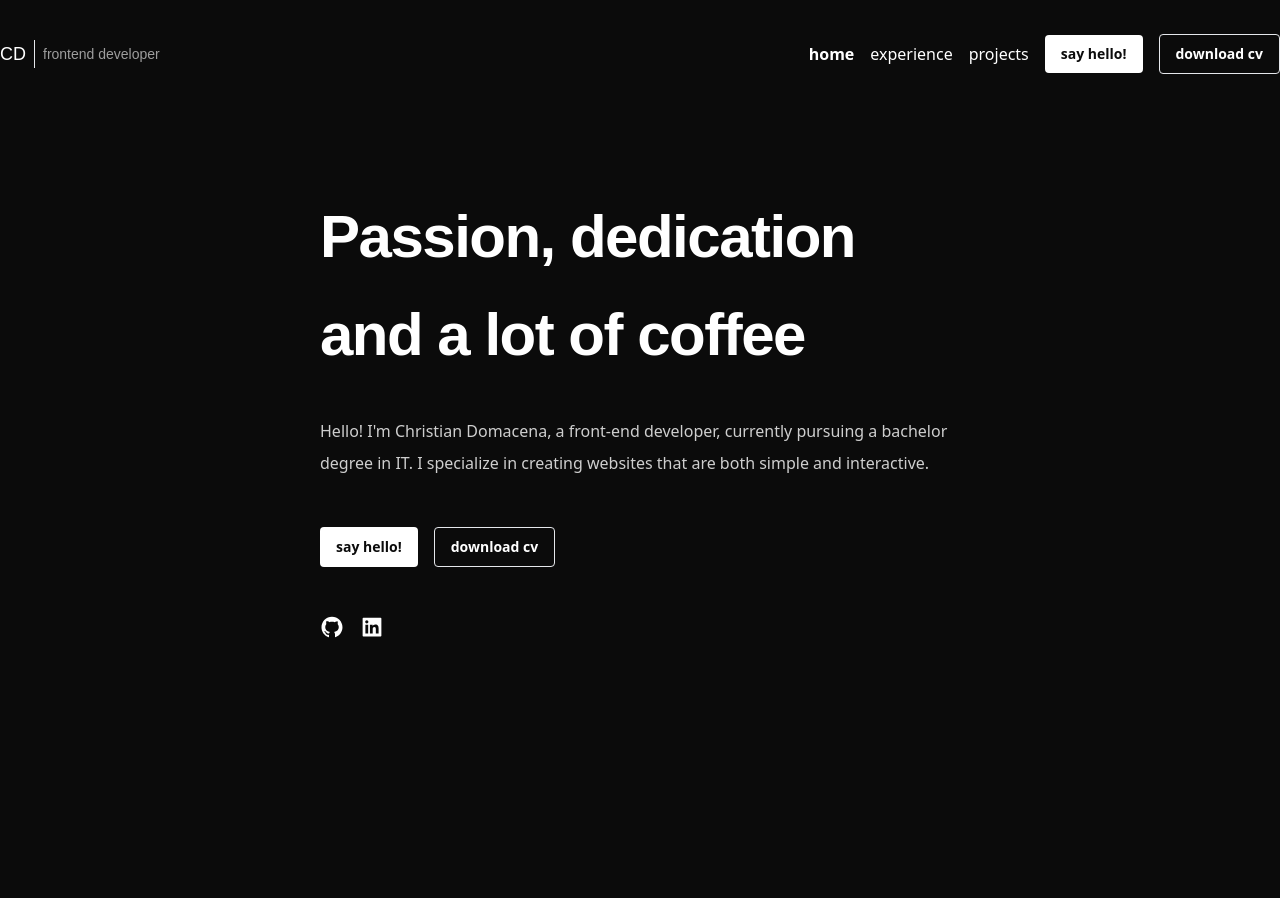
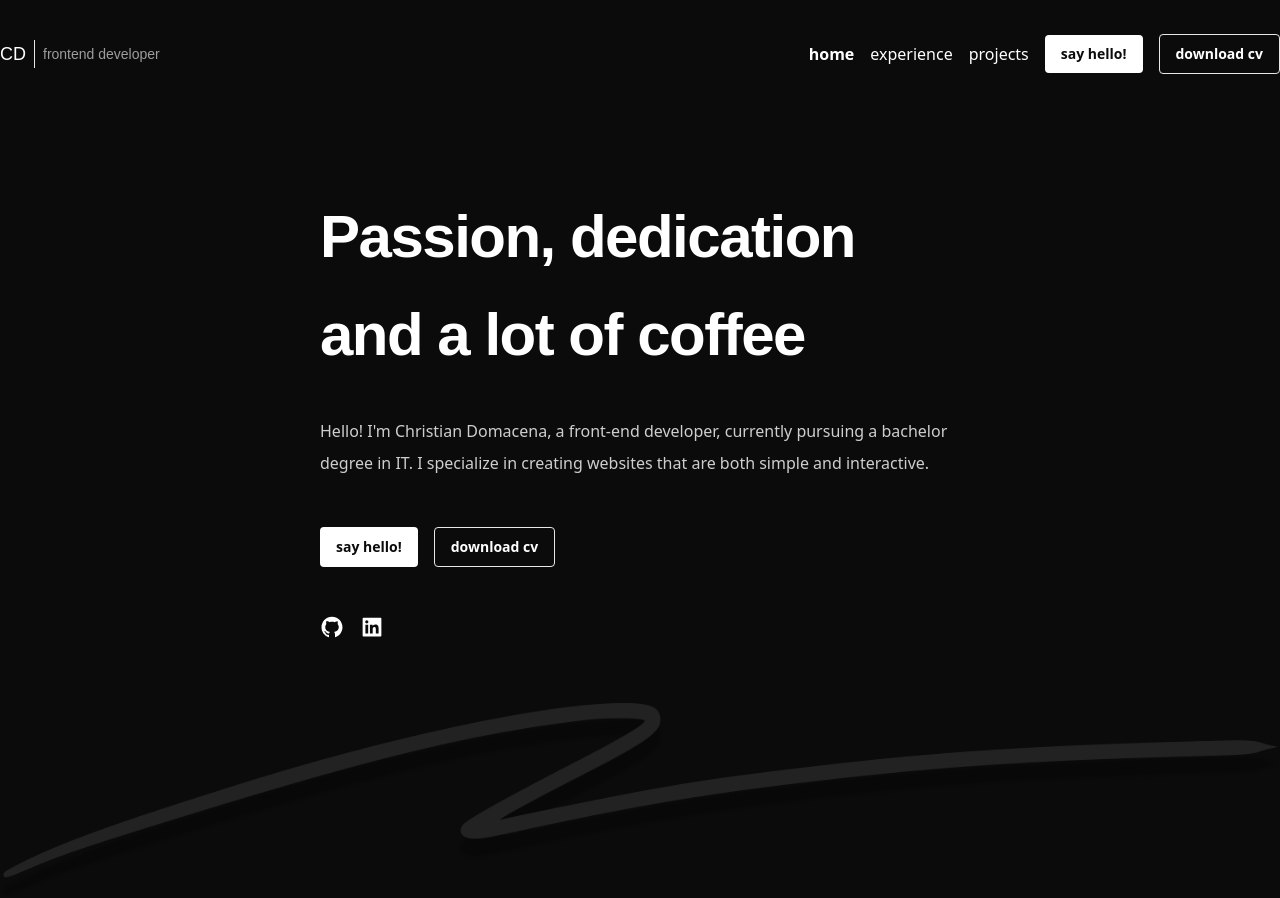
Before and after one commit to cjdomacena/my-portfolio, a React (Create React App) app: page / in a window 1280 px wide. Before the commit the page ends 800 px from the top, so only its background shows below. Built offline with nearby package versions, Linux system fonts and the light colour scheme; the HTML template or start-up script is replaced by a standard one.

Commit message:
feat: :sparkles: homepage

```diff
--- a/src/pages/Home.tsx
+++ b/src/pages/Home.tsx
@@ -1,14 +1,15 @@
 import React from 'react'
 import Button from '../components/Button';
 import {AiFillGithub, AiFillLinkedin} from 'react-icons/ai'
+import lineDoodle from '../assets/line.png'
 
 type Props = {}
 
 const Home = (props: Props) => {
   return (
-    <main className=" container my-24 mx-auto text-white">
+    <main className="container mt-24 mx-auto text-white relative overflow-hidden">
       <section className="max-w-2xl mx-auto p-4">
-        <h1 className="text-6xl font-heading leading-relaxed tracking-tight font-bold">
+        <h1 className="text-6xl font-heading leading-relaxed tracking-tight font-black">
           {' '}
           Passion, dedication and a lot of coffee
         </h1>
@@ -35,6 +36,7 @@ const Home = (props: Props) => {
           </a>
         </div>
       </section>
+      <img src={lineDoodle} alt="doodle line" className='mt-12 object-cover' />
     </main>
   );
 }
```
Also changed, not shown: src/assets/line.png (added).
